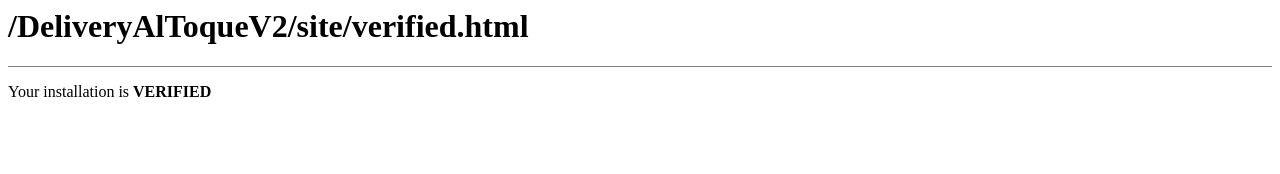
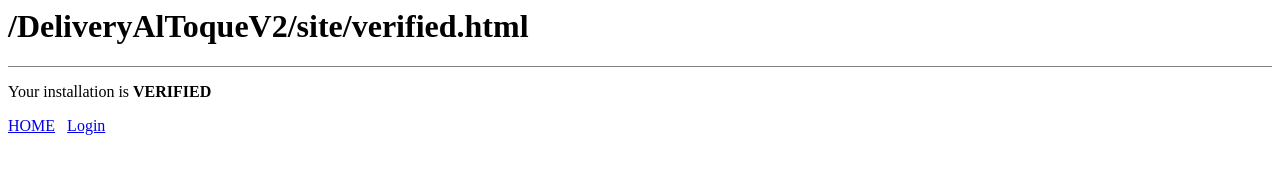
Before and after one commit to juanlopezcervero/DeliveryAlToqueV2, a plain HTML site: page web-app/site/verified.html in a window 1280 px wide. Drawn offline with Linux system fonts and the light colour scheme.

Commit message:
verify changes and clean

```diff
--- a/web-app/site/verified.html
+++ b/web-app/site/verified.html
@@ -8,5 +8,10 @@
 	<p>
 		Your installation is <b>VERIFIED</b>
 	</p>
+
+	<p>
+		<a href="index.html">HOME</a>&nbsp;&nbsp;&nbsp;<a href="admin/qr.html">Login</a>
+	</p>
+
 </body>
 </html>
```
Also changed, not shown: web-app/site/verificationFailed.html (+4 -0 lines), 14 other files.
